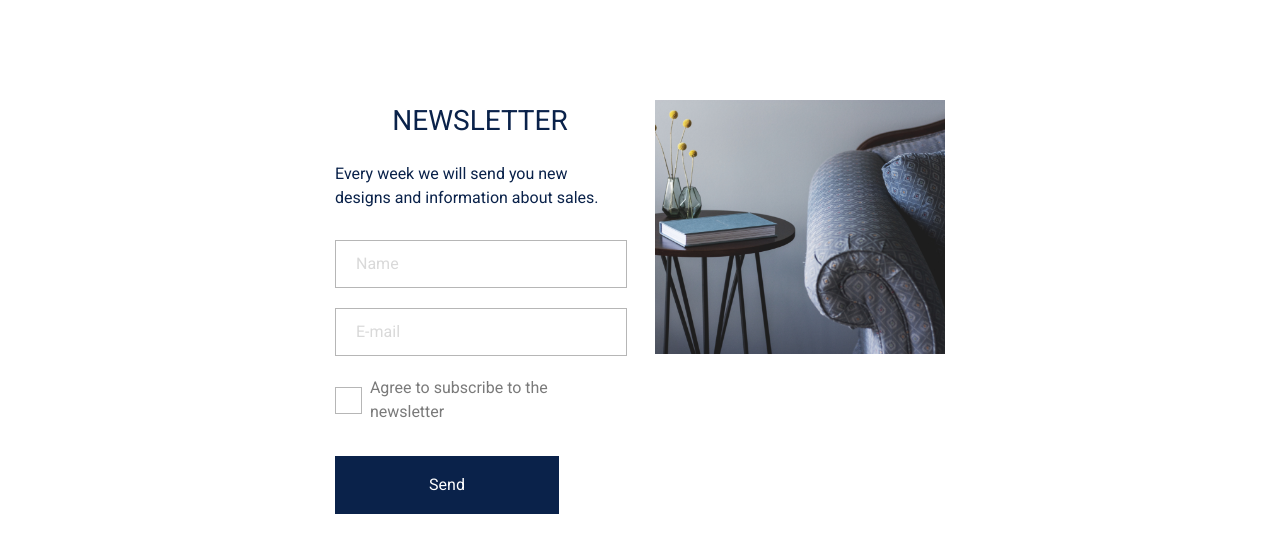
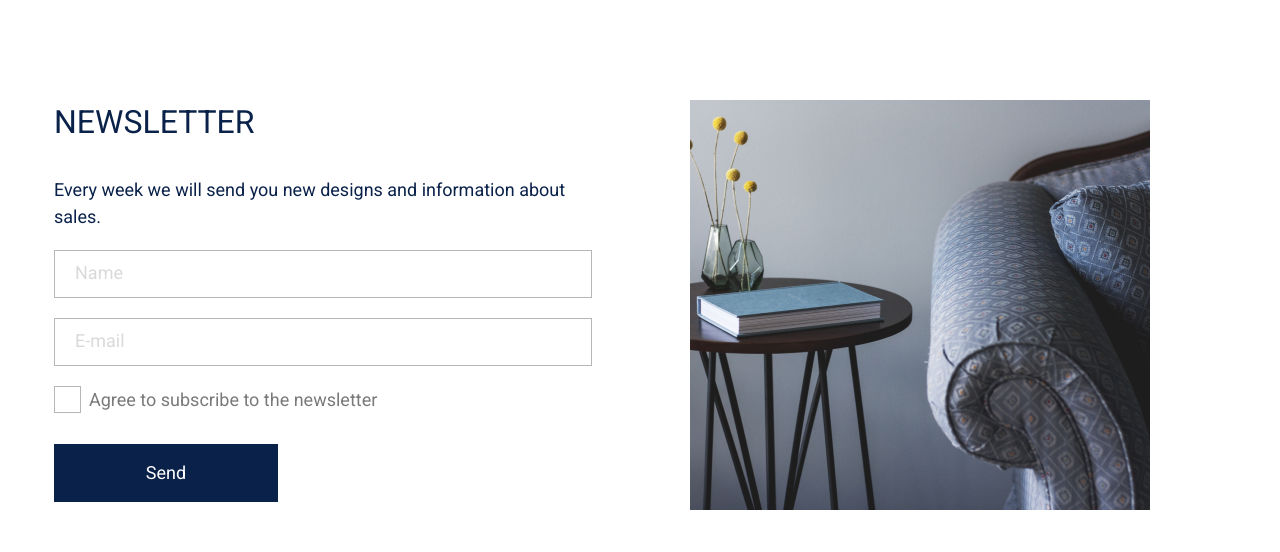
Before and after one commit to xrsQugi/newsletter-section, a plain HTML site: page index.html in a window 1280 px wide. Drawn offline with Linux system fonts and the light colour scheme.

Commit message:
last fix

```diff
--- a/media.css
+++ b/media.css
@@ -0,0 +1,180 @@
+/*? ---------- MOBILE ----------*/
+@media screen and (min-width: 375px) {
+  /* ----- parent and container ----- */
+  .container {
+    grid-template-columns: repeat(auto-fit, 343px);
+  }
+
+  /* ---- input ---- */
+  .form-input {
+    width: 279px;
+  }
+
+  /* ---- image box ---- */
+  .image-box {
+    width: 343px;
+    height: 300px;
+  }
+}
+
+/*? ---------- TABLET ----------*/
+@media screen and (min-width: 768px) {
+  /* ----- parent and container ----- */
+  .container {
+    grid-template-columns: repeat(auto-fit, 704px);
+    gap: 64px;
+  }
+
+  /* ---- text box ---- */
+  .text-input-box .title {
+    font-size: 32px;
+    line-height: 45px;
+    text-align: left;
+  }
+  .text-input-box .text {
+    font-size: 18px;
+    line-height: 27px;
+    margin-top: 30px;
+  }
+
+  /* ---- form box ---- */
+  .form-box {
+    margin-top: 20px;
+  }
+  /* --- input --- */
+  .form-input {
+    width: 472px;
+  }
+  .form-input::placeholder {
+    font-size: 18px;
+    line-height: 27px;
+  }
+
+  /* --- checkbox --- */
+  .checkbox-box .text {
+    font-size: 18px;
+    line-height: 27px;
+    margin: 0;
+  }
+
+  /* --- button send --- */
+  .btn-send {
+    font-size: 18px;
+    line-height: 24px;
+    margin-top: 10px;
+  }
+
+  /* ---- image box ---- */
+  .image-box {
+    width: 704px;
+    height: 396px;
+  }
+}
+
+/*? ---------- DEKSTOP ----------*/
+@media screen and (min-width: 1158px) {
+  /* ----- parent and container ----- */
+  .container {
+    grid-template-columns: repeat(auto-fit, 460px);
+    gap: 100px;
+  }
+
+  /* ---- text box ---- */
+  .text-input-box .title {
+    font-size: 32px;
+    line-height: 45px;
+    text-align: left;
+  }
+  .text-input-box .text {
+    font-size: 18px;
+    line-height: 27px;
+    margin-top: 31px;
+  }
+
+  /* ---- form box ---- */
+  .form-box {
+    margin-top: 20px;
+  }
+  /* --- input --- */
+  .form-input {
+    width: 396px;
+  }
+  .form-input::placeholder {
+    font-size: 18px;
+    line-height: 27px;
+  }
+
+  /* --- checkbox --- */
+  .checkbox-box .text {
+    font-size: 18px;
+    line-height: 27px;
+    margin: 0;
+  }
+
+  /* --- button send --- */
+  .btn-send {
+    font-size: 18px;
+    line-height: 24px;
+    margin-top: 11px;
+  }
+
+  /* ---- image box ---- */
+  .image-box {
+    width: 460px;
+    height: 410px;
+  }
+}
+
+/*? ---------- DEKSTOP ----------*/
+@media screen and (min-width: 1158px) {
+  /* ----- parent and container ----- */
+  .container {
+    grid-template-columns: repeat(auto-fit, 536px);
+    gap: 100px;
+  }
+
+  /* ---- text box ---- */
+  .text-input-box .title {
+    font-size: 32px;
+    line-height: 45px;
+    text-align: left;
+  }
+  .text-input-box .text {
+    font-size: 18px;
+    line-height: 27px;
+    margin-top: 31px;
+  }
+
+  /* ---- form box ---- */
+  .form-box {
+    margin-top: 20px;
+  }
+  /* --- input --- */
+  .form-input {
+    width: 472px;
+  }
+  .form-input::placeholder {
+    font-size: 18px;
+    line-height: 27px;
+  }
+
+  /* --- checkbox --- */
+  .checkbox-box .text {
+    font-size: 18px;
+    line-height: 27px;
+    margin: 0;
+  }
+
+  /* --- button send --- */
+  .btn-send {
+    font-size: 18px;
+    line-height: 24px;
+    margin-top: 11px;
+  }
+
+  /* ---- image box ---- */
+  .image-box {
+    width: 460px;
+    height: 410px;
+  }
+}
--- a/style.css
+++ b/style.css
@@ -34,7 +34,6 @@ html, body{
 }
 
 .container {
-  min-width: 290px;
   margin: 0 auto;
   padding: 0 16px;
   display: grid;
```
